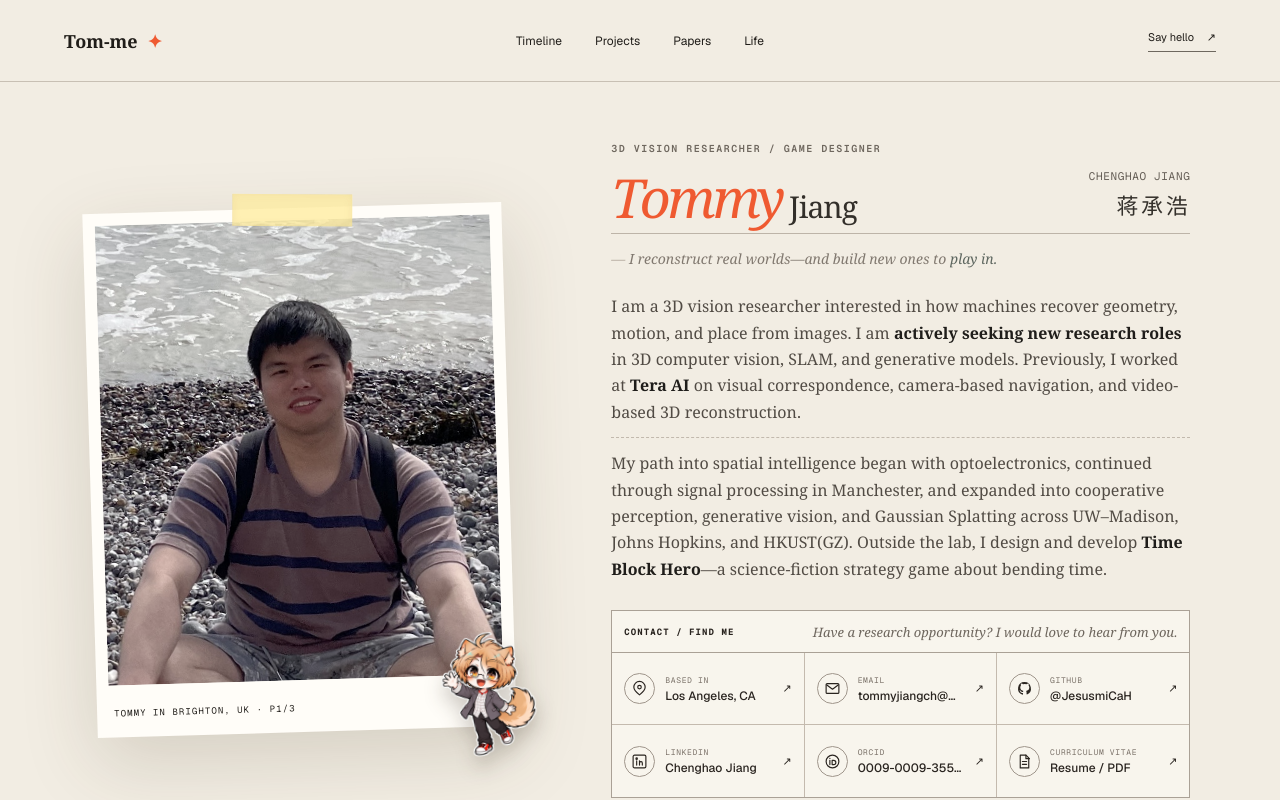
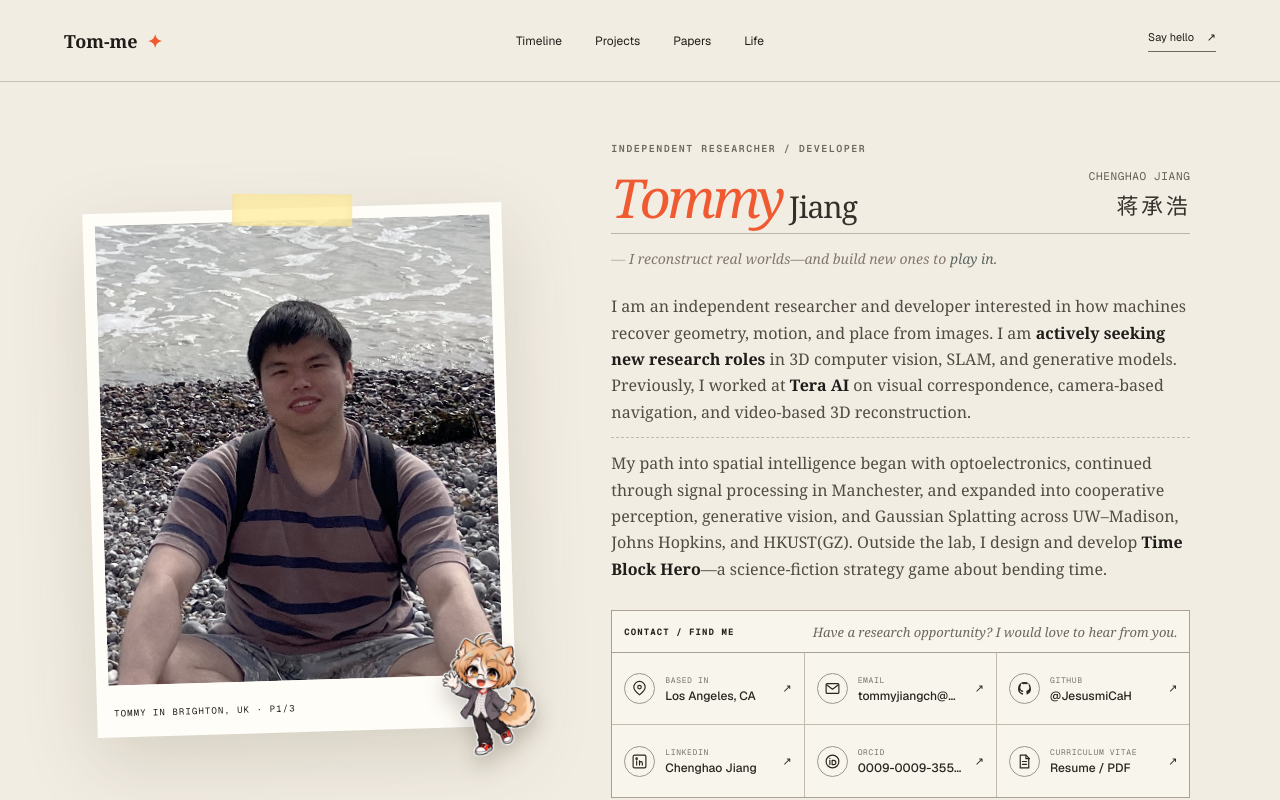
Before and after one commit to JesusmiCaH/JesusmiCaH.github.io, a Next.js app: page / in a window 1280 px wide. Shown: the top 800 px of the page. Built offline with nearby package versions, Linux system fonts and the light colour scheme.

Commit message:
Present current role as independent researcher and developer

```diff
--- a/app/layout.tsx
+++ b/app/layout.tsx
@@ -6,8 +6,8 @@ const geistSans = Geist({ variable: '--font-geist-sans', subsets: ['latin'] });
 const geistMono = Geist_Mono({ variable: '--font-geist-mono', subsets: ['latin'] });
 
 export const metadata: Metadata = {
-  title: 'Chenghao “Tommy” Jiang — 3D Vision & Game Design',
-  description: 'Chenghao “Tommy” Jiang is a 3D vision researcher and game designer actively seeking new research roles in 3D computer vision, SLAM, and generative models.',
+  title: 'Chenghao “Tommy” Jiang — Independent Researcher & Developer',
+  description: 'Chenghao “Tommy” Jiang is an independent researcher and developer actively seeking new research roles in 3D computer vision, SLAM, and generative models.',
   icons: {
     icon: [
       { url: '/favicon.ico?v=tommy-8bit-1', sizes: '16x16 32x32 48x48', type: 'image/x-icon' },
--- a/app/page.tsx
+++ b/app/page.tsx
@@ -390,7 +390,7 @@ function Fieldbook({ portraitId, onCyclePortrait, lifeExpanded, onToggleLife }:
         </div>
 
         <div className="fieldbook-intro">
-          <p className="fieldbook-role">3D vision researcher / game designer</p>
+          <p className="fieldbook-role">Independent researcher / developer</p>
           <div className="fieldbook-name">
             <h1><em>Tommy</em><span> Jiang</span></h1>
             <p className="fieldbook-legal-name"><span>Chenghao Jiang</span><span lang="zh-CN">蒋承浩</span></p>
@@ -398,7 +398,7 @@ function Fieldbook({ portraitId, onCyclePortrait, lifeExpanded, onToggleLife }:
           <p className="fieldbook-slogan">I reconstruct real worlds—and build new ones to <i>play in.</i></p>
           <div className="fieldbook-bio">
             <p>
-              I am a 3D vision researcher interested in how machines recover geometry, motion,
+              I am an independent researcher and developer interested in how machines recover geometry, motion,
               and place from images. I am <b>actively seeking new research roles</b> in
               3D computer vision, SLAM, and generative models. Previously, I worked at
               <b> Tera AI</b> on visual correspondence, camera-based navigation, and
```
